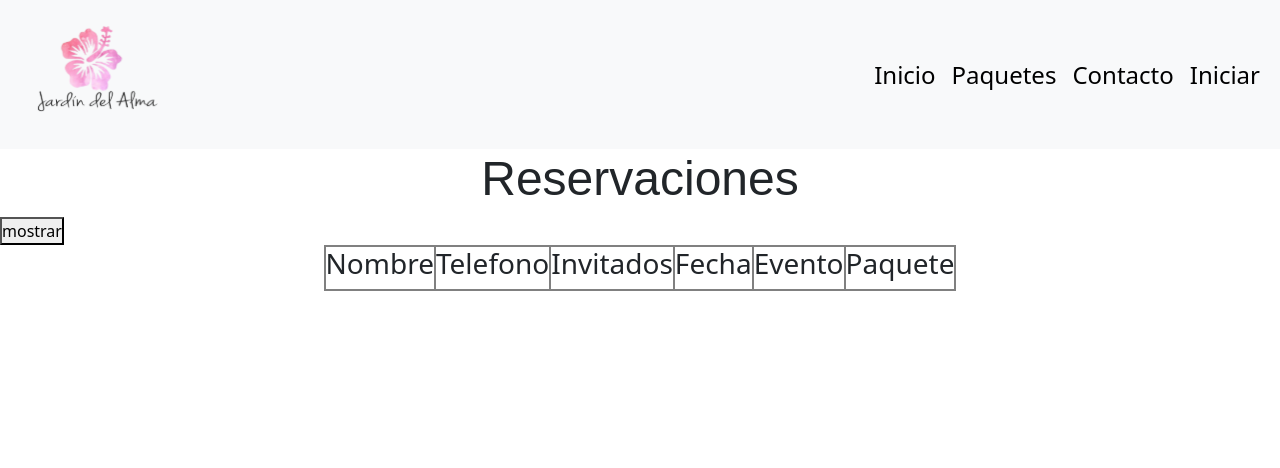
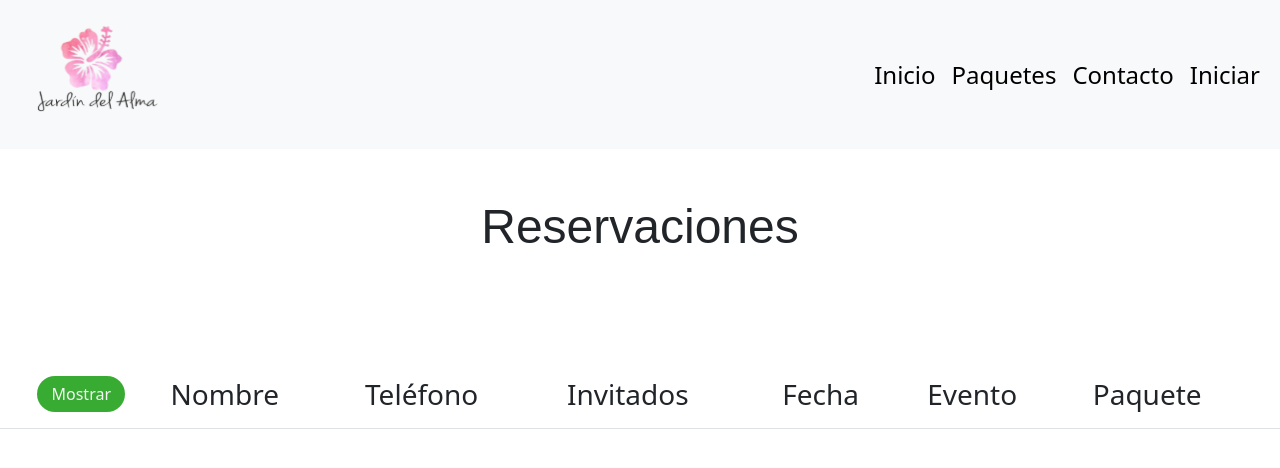
Before and after one commit to VeroVelas/JardinDelAlma, a React (Vite) app: page /datos in a window 1280 px wide. Shown: the top 468 px of the page. Built offline with nearby package versions, Linux system fonts and the light colour scheme.

Commit message:
[FIX] table admin

```diff
--- a/src/assets/styles/MostrarDatos.css
+++ b/src/assets/styles/MostrarDatos.css
@@ -3,7 +3,6 @@
     justify-content: center;
     margin: 0;
 }
-th{
-    border: 2px solid gray;
-    padding: 0;
+.botonMostrar{
+    background-color:#38ac32 ;
 }
--- a/src/pages/MostrarDatos.jsx
+++ b/src/pages/MostrarDatos.jsx
@@ -23,15 +23,16 @@ function MostrarDatos() {
 
     return (
         <>
-            <Navbar/>
+            <Navbar/><br/><br/>
             <Title2>Reservaciones</Title2>
-            <button type="button" onClick={obtenerCliente}>mostrar</button>
-            <div className="tableR">
-                <table>
+            <br/><br/><br/><br/>
+            <div>
+                <table className="table table-striped">
                     <thead>
                         <tr>
+                            <th><center><button className="botonMostrar btn btn-success" type="button" onClick={obtenerCliente}>Mostrar</button></center></th>
                             <th><h3>Nombre</h3></th>
-                            <th><h3>Telefono</h3></th>
+                            <th><h3>Teléfono</h3></th>
                             <th><h3>Invitados</h3></th>
                             <th><h3>Fecha</h3></th>
                             <th><h3>Evento</h3></th>
```
